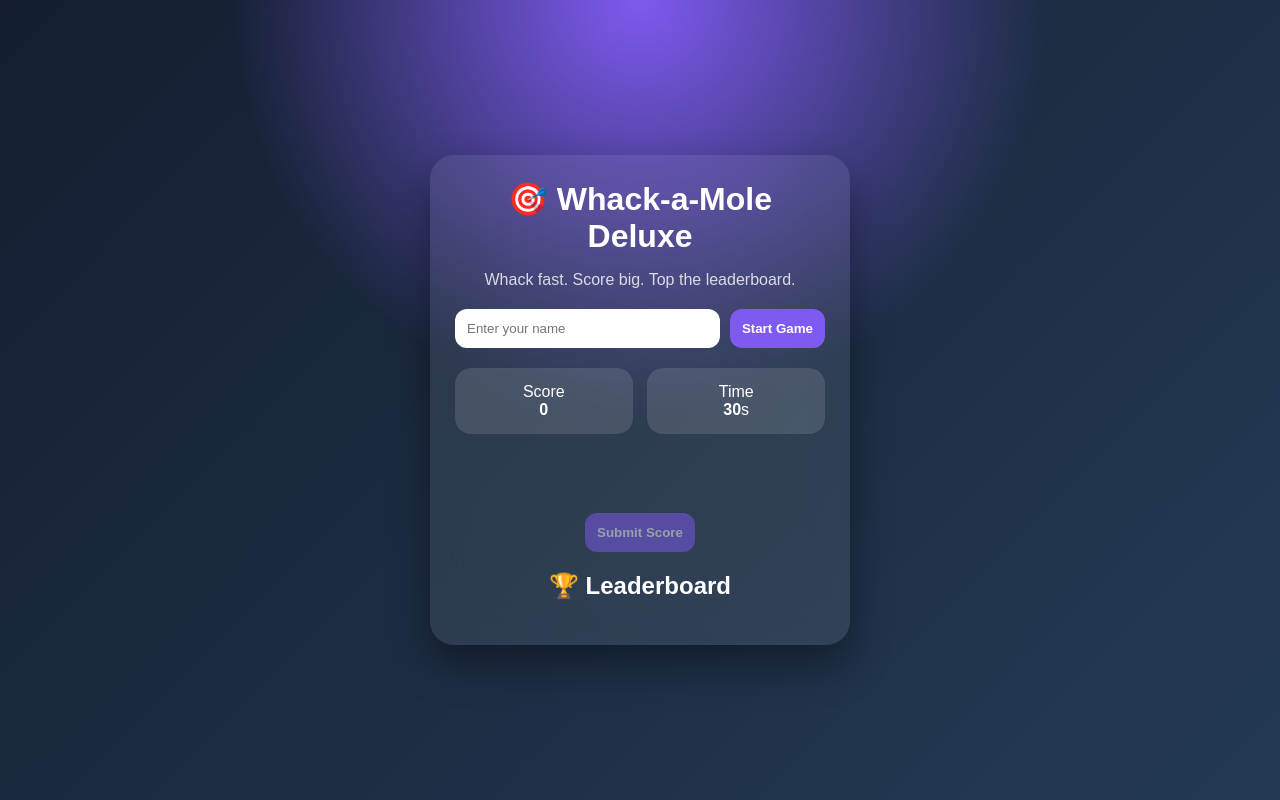
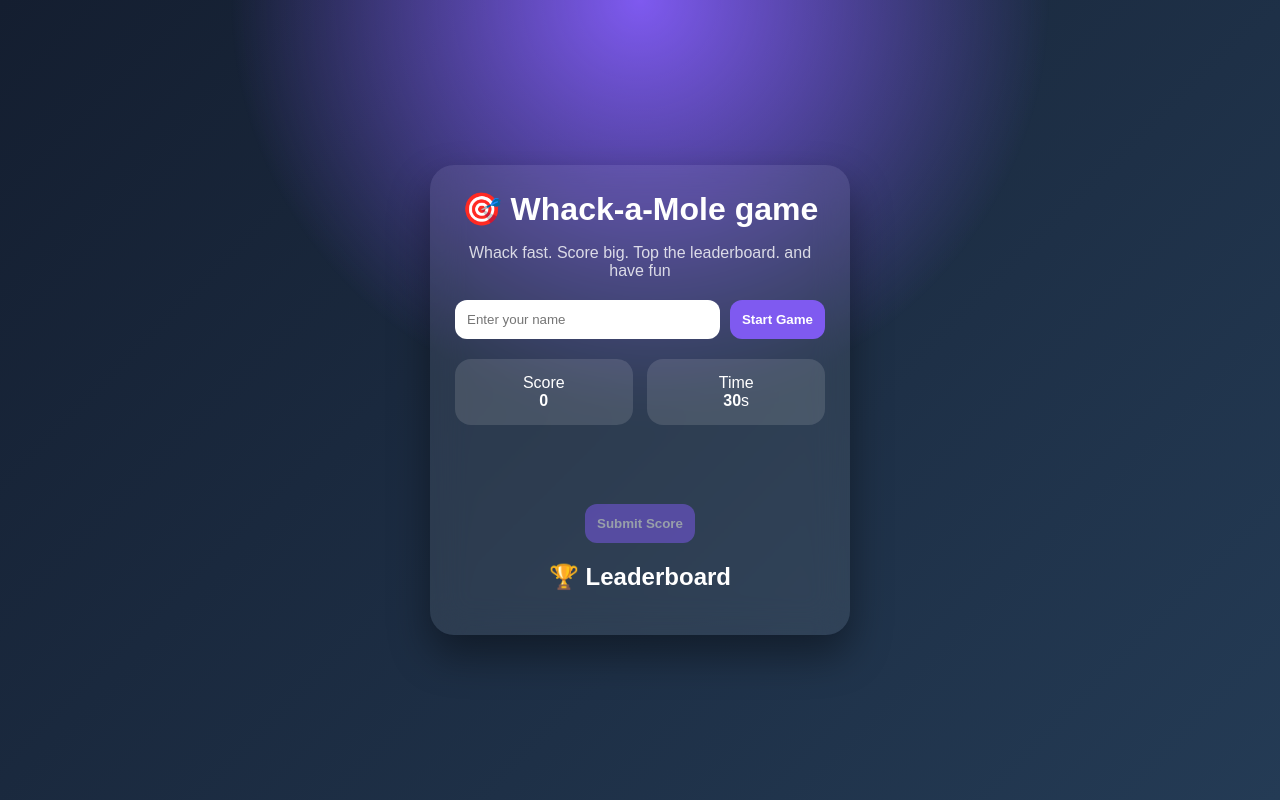
Before and after one commit to saroj2006/whack-a-mole-devops, a plain HTML site: page frontend/index.html in a window 1280 px wide. Drawn offline with Linux system fonts and the light colour scheme.

Commit message:
for making the engaging game

```diff
--- a/frontend/index.html
+++ b/frontend/index.html
@@ -9,8 +9,9 @@
 <body>
   <div class="bg-glow"></div>
   <div class="container">
-    <h1>🎯 Whack-a-Mole Deluxe</h1>
-    <p class="subtitle">Whack fast. Score big. Top the leaderboard.</p>
+    <h1>🎯 Whack-a-Mole game</h1>
+    <p class="subtitle">Whack fast. Score big. Top the leaderboard. and have fun
+    </p>
 
     <div class="user-panel">
       <input id="username" placeholder="Enter your name" maxlength="20" />
```
Also changed, not shown: .github/workflows/ci.yml, 1 other file.
